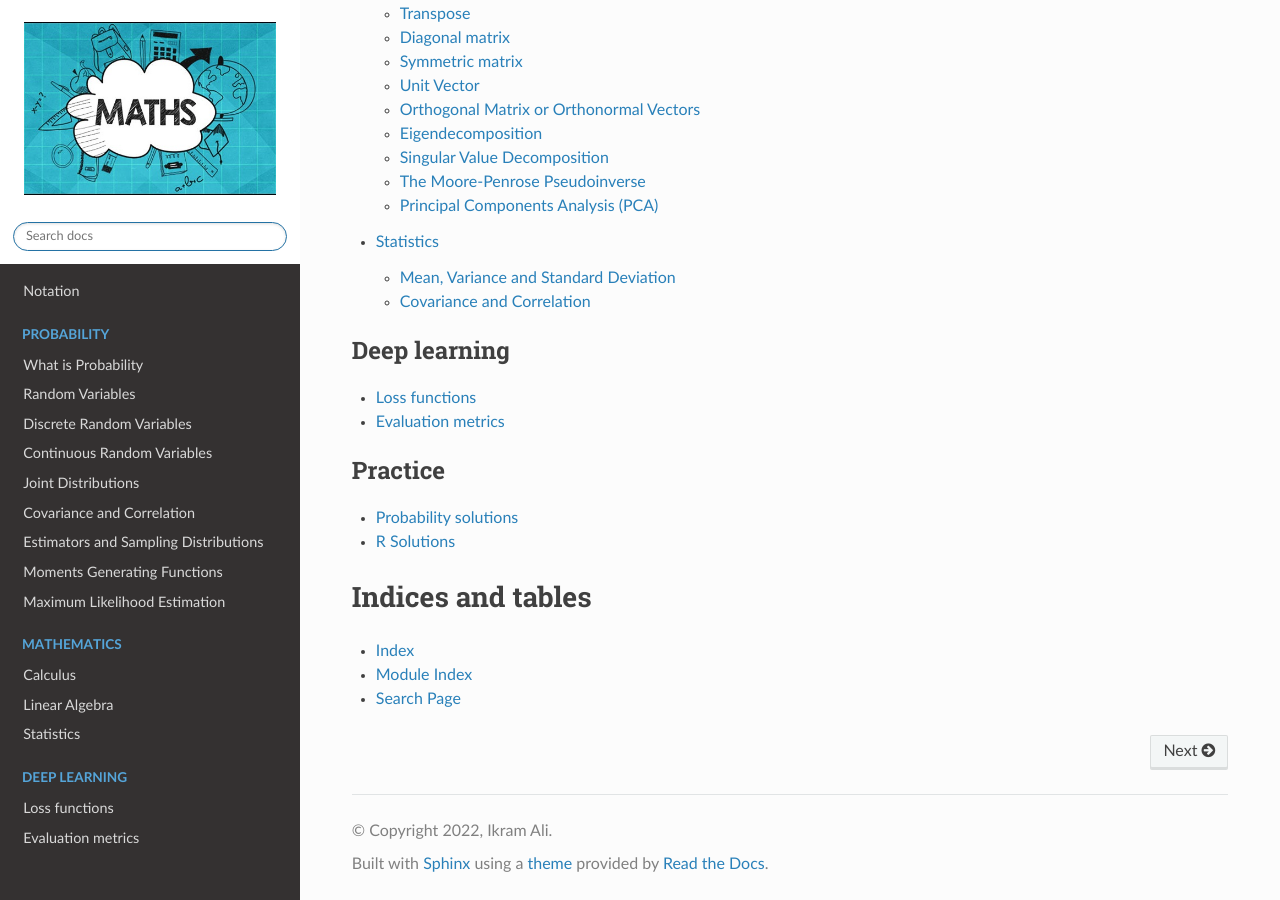
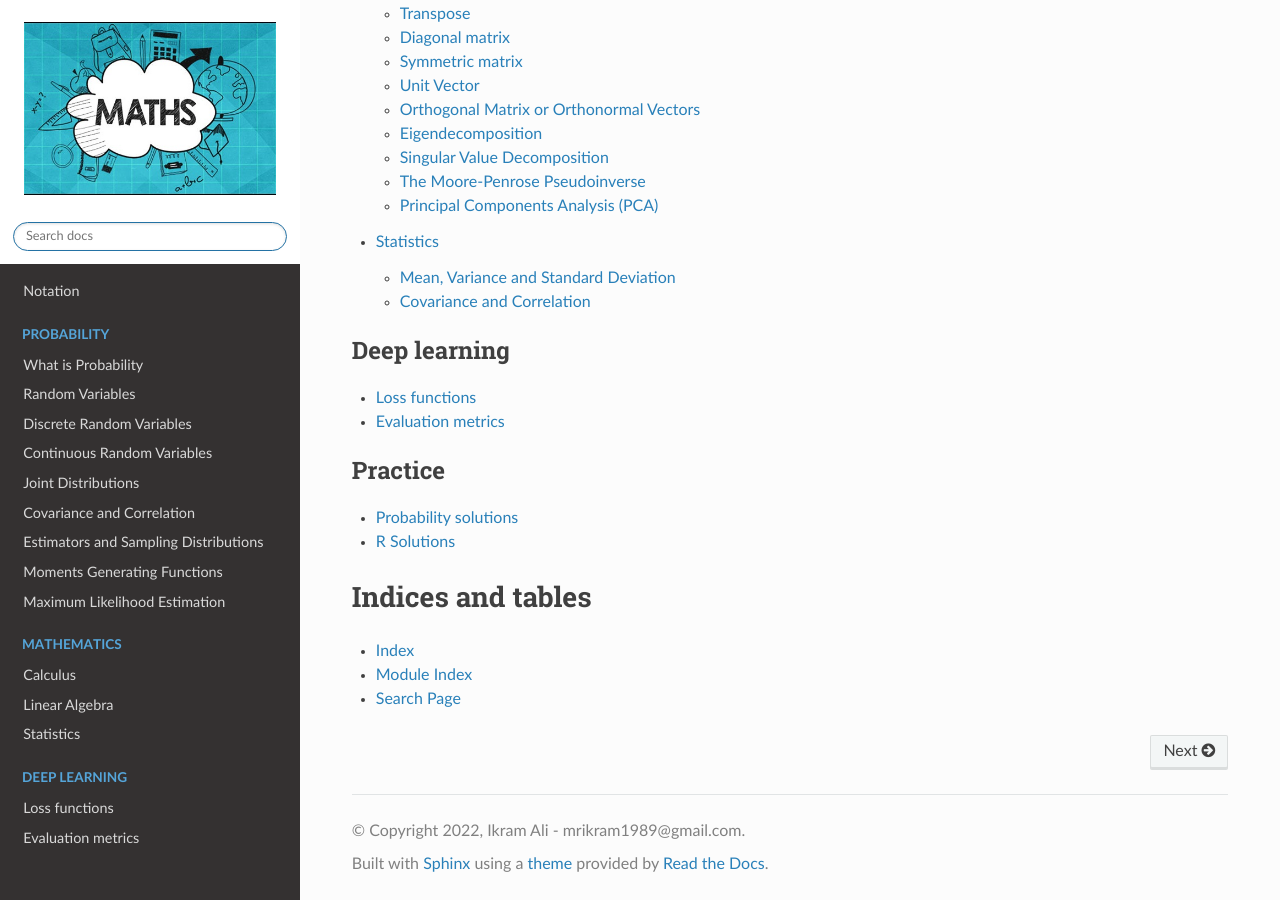
Before and after one commit to akkefa/ml-notes, a Sphinx documentation site: the page built from docs/index.rst, in a window 1280 px wide and 900 px high, scrolled down 898 px. Built offline with Sphinx 7.4.7 and the Read the Docs theme 2.0.0, drawn with Linux system fonts in a browser that asks for light colours.

Commit message:
New changes.

```diff
--- a/docs/conf.py
+++ b/docs/conf.py
@@ -17,8 +17,8 @@
 
 # -- Project information -----------------------------------------------------
 
-project = 'ml_notes'
-copyright = '2022, Ikram Ali'
+project = 'ml_notes.akkefa.com'
+copyright = '2022, Ikram Ali - mrikram1989@gmail.com'
 author = 'Ikram Ali'
 __version__ = "0.0.1"
 
```
